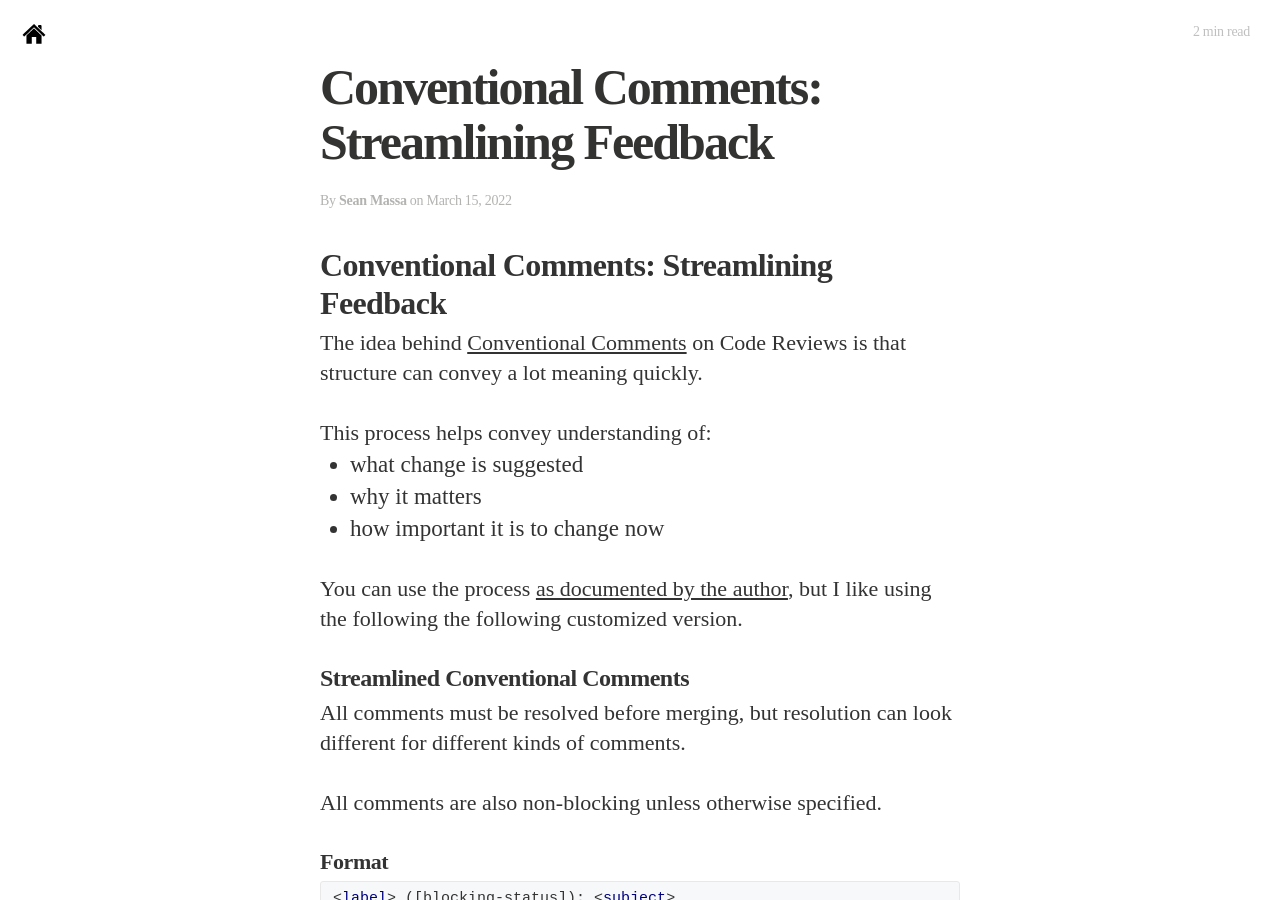
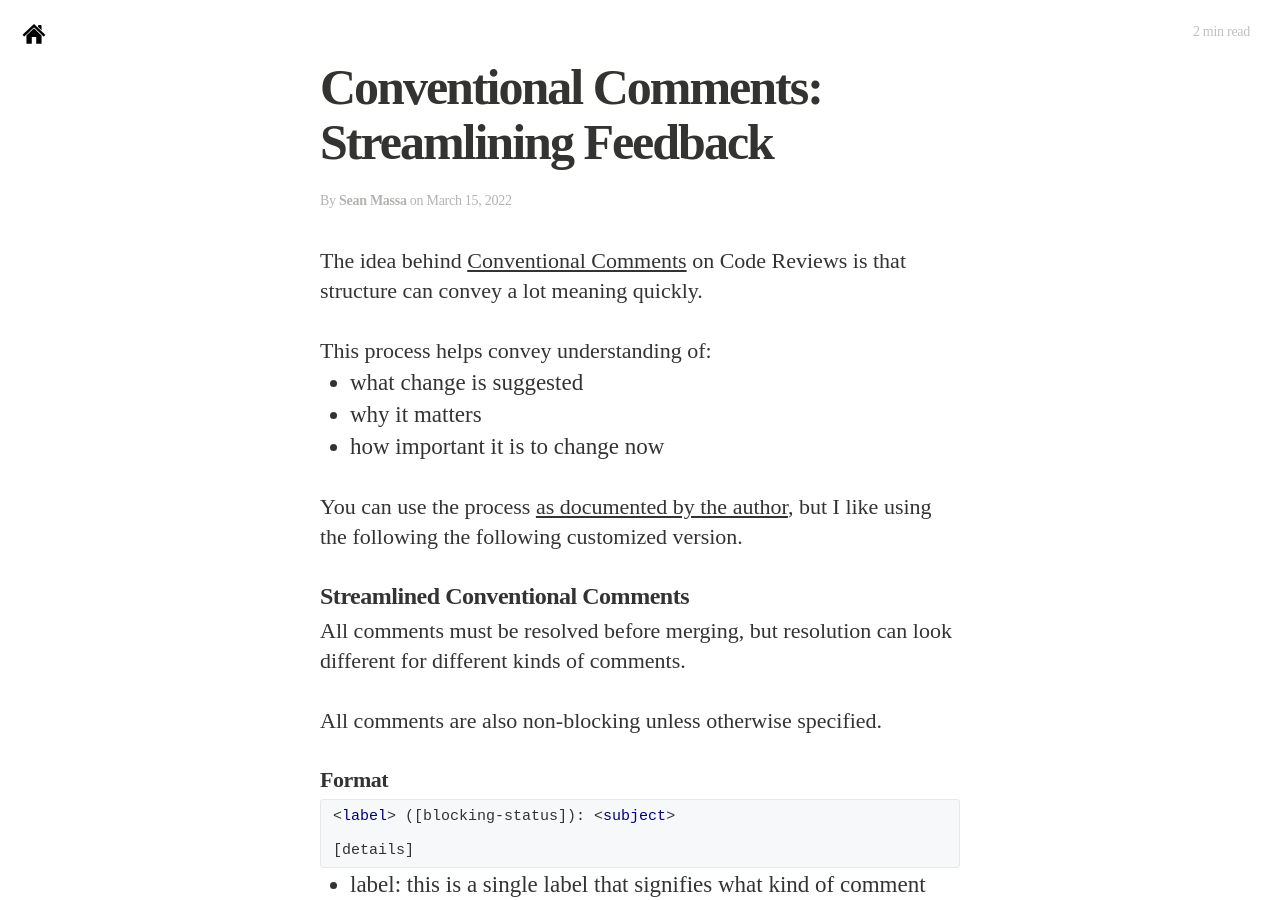
Before and after one commit to EndangeredMassa/endangeredmassa.github.com, a Jekyll site: the page built from _posts/2022-03-15-conventional-commits.md, in a window 1280 px wide and 900 px high. Built offline with Jekyll 4.4.1, drawn with Linux system fonts in a browser that asks for light colours; nearby versions of some CDN libraries; some web fonts are replaced.

Commit message:
remove double title

```diff
--- a/_posts/2022-03-15-conventional-commits.md
+++ b/_posts/2022-03-15-conventional-commits.md
@@ -5,8 +5,6 @@ date:   2022-03-15
 description:
   "How I use Conventional Comments to make it clear (1) what kind of comment it is, (2) what specifically I want, and (3) how important it is that my comment is resolved."
 ---
-
-# Conventional Comments: Streamlining Feedback
 
 The idea behind [Conventional Comments](https://conventionalcomments.org/) on Code Reviews is that structure can convey a lot meaning quickly.
 
```
